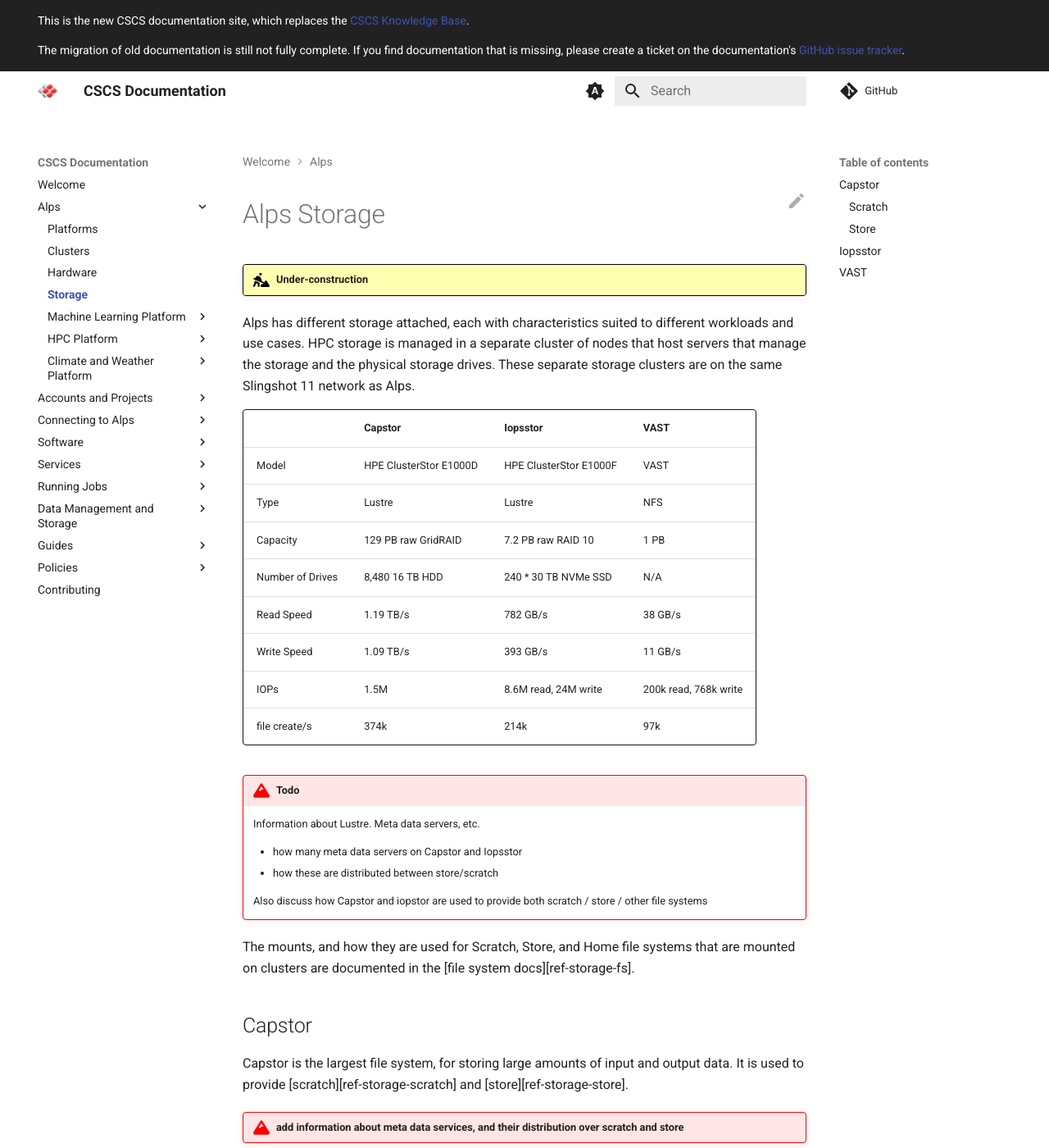
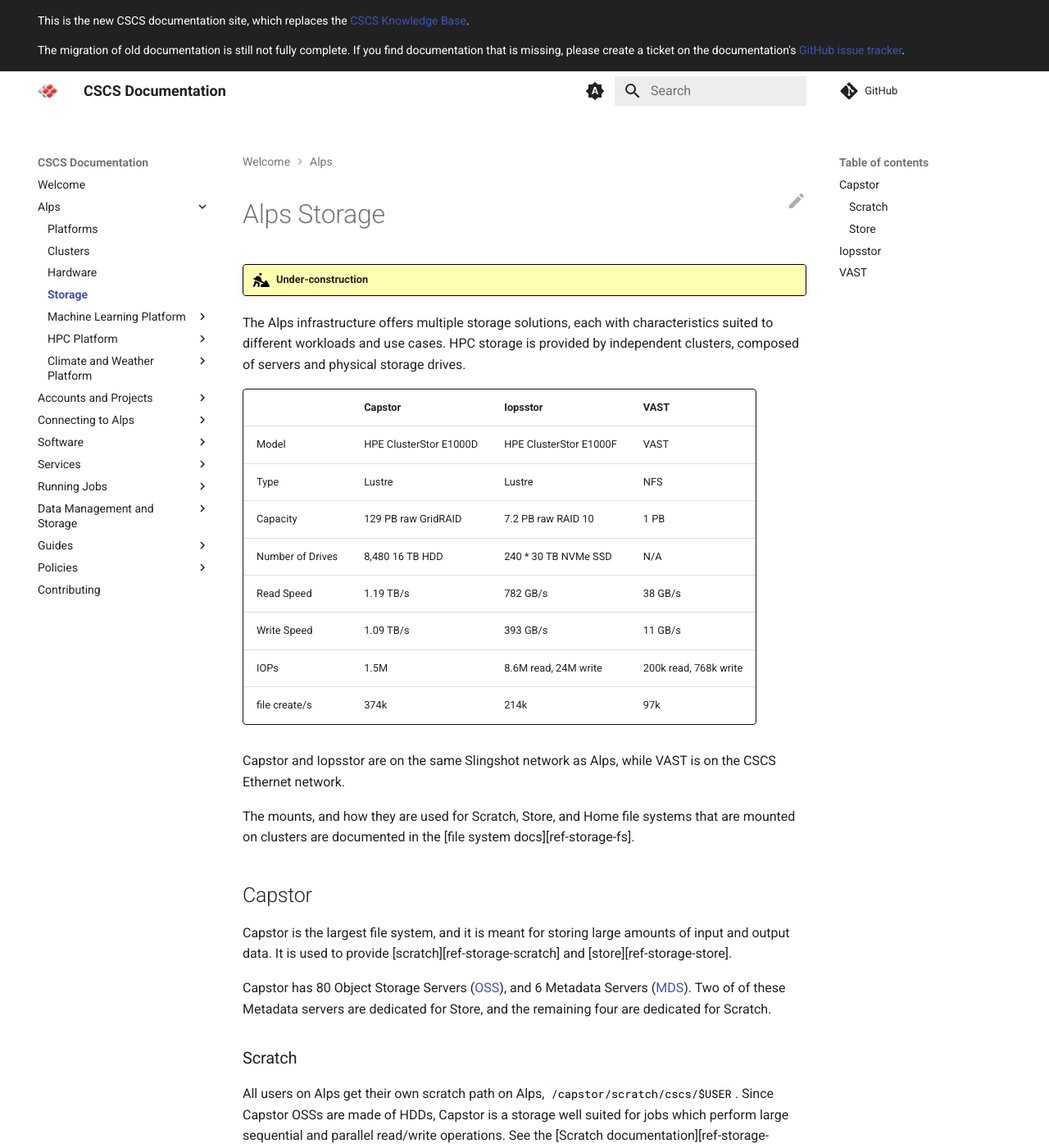
Before and after one commit to nickjbrowning/cscs-docs, an MkDocs documentation site: the page built from docs/alps/storage.md, in a window 1280 px wide and 1400 px high. Shown: the whole window at 82% size. Built offline with MkDocs 1.6.1 and Material for MkDocs 9.7.7, drawn with Linux system fonts in a browser that asks for light colours; comment, search, counter and statistics services are not loaded; some of the changed text lies outside the part shown.

Commit message:
rewording first sentence, there are multiple storage systems not one.… (#129)

```diff
--- a/docs/alps/storage.md
+++ b/docs/alps/storage.md
@@ -3,9 +3,8 @@
 
 !!! under-construction
 
-Alps has different storage attached, each with characteristics suited to different workloads and use cases.
-HPC storage is managed in a separate cluster of nodes that host servers that manage the storage and the physical storage drives.
-These separate storage clusters are on the same Slingshot 11 network as Alps.
+The Alps infrastructure offers multiple storage solutions, each with characteristics suited to different workloads and use cases.
+HPC storage is provided by independent clusters, composed of servers and physical storage drives.
 
 |              | Capstor                | Iopsstor               | VAST                |
 |--------------|------------------------|------------------------|---------------------|
@@ -18,29 +17,25 @@
 | IOPs         | 1.5M                   | 8.6M read, 24M write   | 200k read, 768k write |
 | file create/s| 374k                   | 214k                   | 97k                 |
 
-
-!!! todo
-    Information about Lustre. Meta data servers, etc.
-
-    * how many meta data servers on Capstor and Iopsstor
-    * how these are distributed between store/scratch
-
-    Also discuss how Capstor and iopstor are used to provide both scratch / store / other file systems
+Capstor and Iopsstor are on the same Slingshot network as Alps, while VAST is on the CSCS Ethernet network.
 
 The mounts, and how they are used for Scratch, Store, and Home file systems that are mounted on clusters are documented in the [file system docs][ref-storage-fs].
 
 [](){#ref-alps-capstor}
 ## Capstor
 
-Capstor is the largest file system, for storing large amounts of input and output data.
+Capstor is the largest file system, and it is meant for storing large amounts of input and output data.
 It is used to provide [scratch][ref-storage-scratch] and [store][ref-storage-store].
 
-!!! todo "add information about meta data services, and their distribution over scratch and store"
+Capstor has 80 Object Storage Servers ([OSS](https://wiki.lustre.org/Lustre_Object_Storage_Service_(OSS))), and 6 Metadata Servers ([MDS](https://wiki.lustre.org/Lustre_Metadata_Service_(MDS))).
+Two of of these Metadata servers are dedicated for Store, and the remaining four are dedicated for Scratch.
 
 [](){#ref-alps-capstor-scratch}
 ### Scratch
 
 All users on Alps get their own scratch path on Alps, `/capstor/scratch/cscs/$USER`.
+Since Capstor OSSs are made of HDDs, Capstor is a storage well suited for jobs which perform large sequential and parallel read/write operations.
+See the [Scratch documentation][ref-storage-scratch] for more information.
 
 [](){#ref-alps-capstor-store}
 ### Store
@@ -51,8 +46,11 @@
 [](){#ref-alps-iopsstor}
 ## Iopsstor
 
-!!! todo
-    small text explaining what Iopsstor is designed to be used for.
+Iopsstor is a smaller filesystem compared to Capstor, but it leverages high-performance NVMe drives, which offer significantly better speed and responsiveness than traditional HDDs.
+It is primarily used as a scratch space, and it is optimized for IOPS-intensive workloads.
+This makes it particularly well-suited for applications that involve frequent, random read and write operations within files.
+
+Iopsstor has has 20 OSSs, and 2 MDSs.
 
 [](){#ref-alps-vast}
 ## VAST
@@ -60,4 +58,4 @@
 The VAST storage is smaller capacity system that is designed for use as [Home][ref-storage-home] folders.
 
 !!! todo
-    small text explaining what Iopsstor is designed to be used for.
+    small text explaining what VAST is designed to be used for.
```
